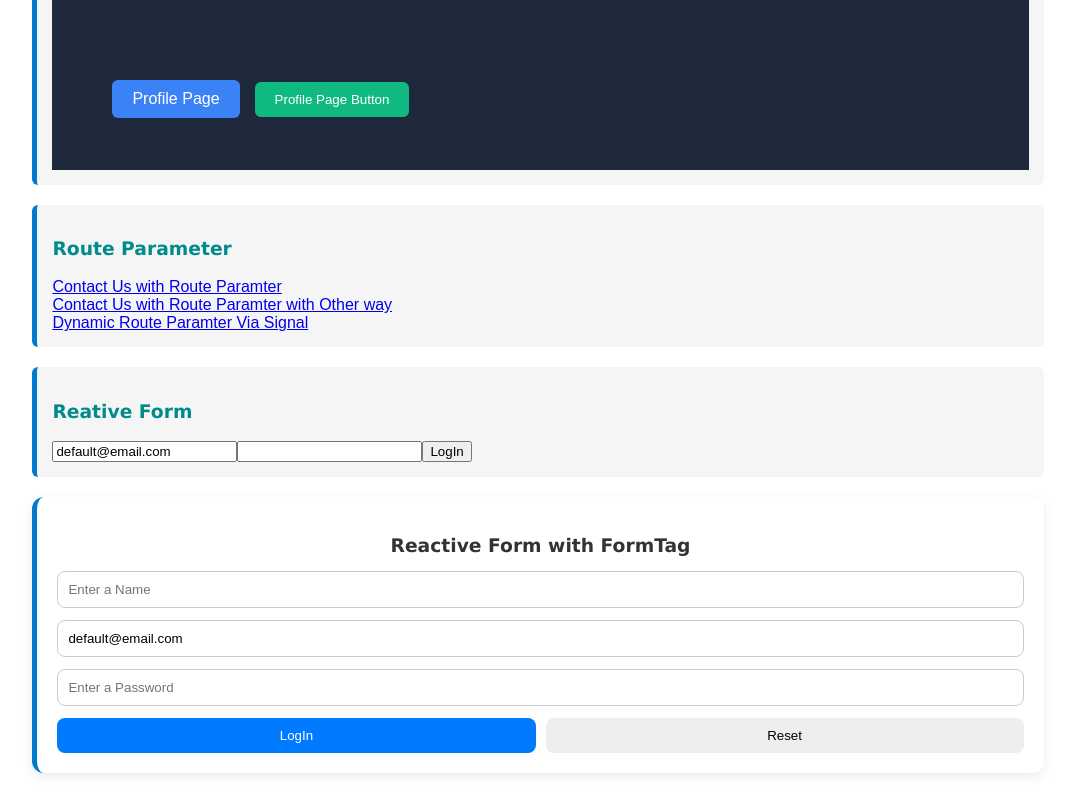
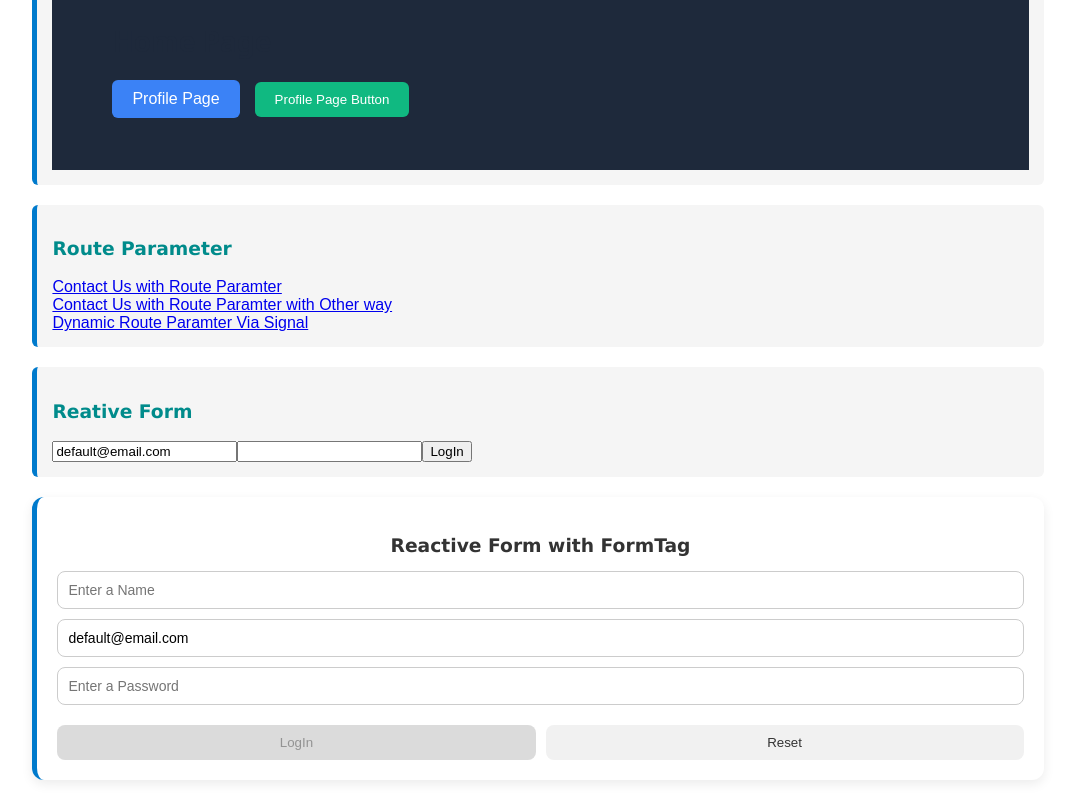
Before and after one commit to JayrajPrajapati/angularbasic, an Angular app: page / in a window 1280 px wide. Shown: the part 7508-8308 px from the top of the page, without its empty margins (102-1167 px from the left). Built offline with nearby package versions, Linux system fonts and the light colour scheme.

Commit message:
Validation message implmented

```diff
--- a/src/app/app.css
+++ b/src/app/app.css
@@ -270,3 +270,104 @@ h2{
 .login-form-section .btn-group button {
   flex: 1;
 }
+/* LogIN Form with Validation CSS */
+/* Wrapper */
+.login-form-section {
+  margin: 20px auto;
+  font-family: 'Segoe UI', sans-serif;
+}
+
+/* Card */
+.login-form-section .section {
+  padding: 20px;
+  border-radius: 12px;
+  background: #ffffff;
+  box-shadow: 0 4px 12px rgba(0, 0, 0, 0.08);
+}
+
+/* Title */
+.login-form-section h3 {
+  text-align: center;
+  margin-bottom: 15px;
+  color: #333;
+}
+
+/* Form Layout */
+.login-form-section form {
+  display: flex;
+  flex-direction: column;
+  gap: 10px;
+}
+
+/* Inputs */
+.login-form-section input {
+  padding: 10px;
+  border-radius: 8px;
+  border: 1px solid #ccc;
+  font-size: 14px;
+}
+
+/* Focus */
+.login-form-section input:focus {
+  border-color: #007bff;
+  outline: none;
+}
+
+/* Error Text */
+.login-form-section .error {
+  color: #d93025;
+  font-size: 12px;
+  margin-top: -5px;
+  margin-bottom: 5px;
+}
+
+/* Button Row */
+.login-form-section .btn-group {
+  display: flex;
+  gap: 10px;
+  margin-top: 10px;
+}
+
+/* Buttons */
+.login-form-section .btn-group button {
+  flex: 1;
+  padding: 10px;
+  border-radius: 8px;
+  border: none;
+  cursor: pointer;
+  transition: 0.2s ease;
+}
+
+/* Submit Button */
+.login-form-section .btn-group button[type="submit"] {
+  background: #007bff;
+  color: #fff;
+}
+
+/* Reset Button */
+.login-form-section .btn-group button[type="button"] {
+  background: #f1f1f1;
+  color: #333;
+}
+
+/* 🔥 FIX: Disabled Button Style */
+.login-form-section button:disabled {
+  background: #ccc !important;
+  color: #666 !important;
+  cursor: not-allowed;
+  opacity: 0.7;
+  box-shadow: none;
+}
+
+/* Hover only when NOT disabled */
+.login-form-section button:not(:disabled):hover {
+  transform: translateY(-1px);
+  opacity: 0.9;
+}
+.login-form-section input.ng-invalid.ng-touched {
+  border-color: #d93025;
+}
+
+.login-form-section input.ng-valid.ng-touched {
+  border-color: #28a745;
+}
--- a/src/app/app.html
+++ b/src/app/app.html
@@ -382,11 +382,28 @@
     <h3>Reactive Form with FormTag</h3>
     <form [formGroup]="loginForm" (ngSubmit)="formLogIn()" method="post">
       <input type="text" name="username" formControlName="username" placeholder="Enter a Name">
-      <input type="email" name="email" formControlName="email" placeholder="Enter a Email">
-      <input type="password" name="password" formControlName="password" placeholder="Enter a Password">
-
+      @if(username?.hasError('required') && username?.touched){
+     <span class="error">Username is required.</span>
+      }
+       @if(username?.errors?.['maxlength'] && username?.touched){
+        <span class="error">Username cannot exceed 15 characters.</span>
+      }
+      <input type="email" name="emailId" formControlName="emailId" placeholder="Enter a Email">
+      @if(emailId?.hasError('required') && emailId?.touched){
+        <span class="error">Email is required.</span>
+      }
+       @if(emailId?.errors?.['email'] && emailId?.touched){
+        <span class="error">Email Id is not valid.</span>
+      }
+      <input type="password" name="psw" formControlName="psw" placeholder="Enter a Password">
+       @if(psw?.hasError('required') && psw?.touched){
+      <span class="error">Password is required.</span>
+      }
+       @if(psw?.errors?.['minlength'] && psw?.touched){
+        <span class="error">Password must be at least 6 characters long.</span>
+      }
        <div class="btn-group">
-        <button type="submit">LogIn</button>
+        <button type="submit" [disabled]="loginForm.invalid">LogIn</button>
         <button type="button" (click)="resetLogIn()">Reset</button>
       </div>
     </form>
--- a/src/app/app.ts
+++ b/src/app/app.ts
@@ -1,6 +1,6 @@
 import { Component, computed, effect, signal, WritableSignal } from '@angular/core';
 import { SignUp } from './componenets/sign-up-component/sign-up';
-import { FormControl, FormGroup, FormsModule, ReactiveFormsModule } from '@angular/forms';
+import { FormControl, FormGroup, FormsModule, ReactiveFormsModule, Validators } from '@angular/forms';
 import { single } from 'rxjs';
 import { ChildComponent } from './componenets/child-component/child-component';
 import { ParentToChild } from './componenets/parent-to-child-component/parent-to-child';
@@ -347,11 +347,19 @@ export class App {
 
   //Reactive Form with Form Tag
   loginForm = new FormGroup({
-    username: new FormControl(''),
-    email: new FormControl("default@email.com"),
-    password: new FormControl(""),
+    username: new FormControl('', [Validators.required,Validators.maxLength(15)]),
+    emailId: new FormControl("default@email.com", [Validators.required,Validators.email]),
+    psw: new FormControl("",[Validators.required,Validators.minLength(6)]),
   })
-
+  get username() {
+    return this.loginForm.get("username");
+  }
+  get emailId() {
+    return this.loginForm.get("emailId");
+  }
+  get psw() {
+    return this.loginForm.get("psw");
+  }
   formLogIn() {
     console.log(this.loginForm.value);
   }
@@ -359,8 +367,8 @@ export class App {
     this.loginForm.setValue(
       {
         username: '',
-        email: '',
-        password: '',
+        emailId: '',
+        psw: '',
       }
     )
   }
```
